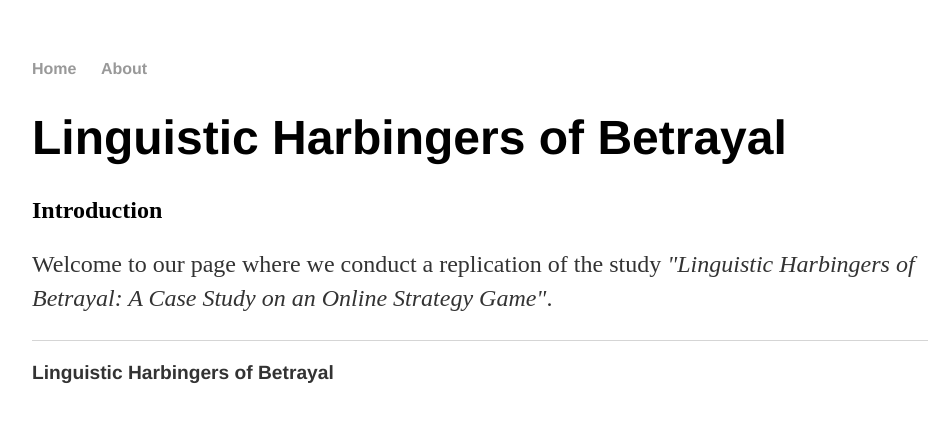
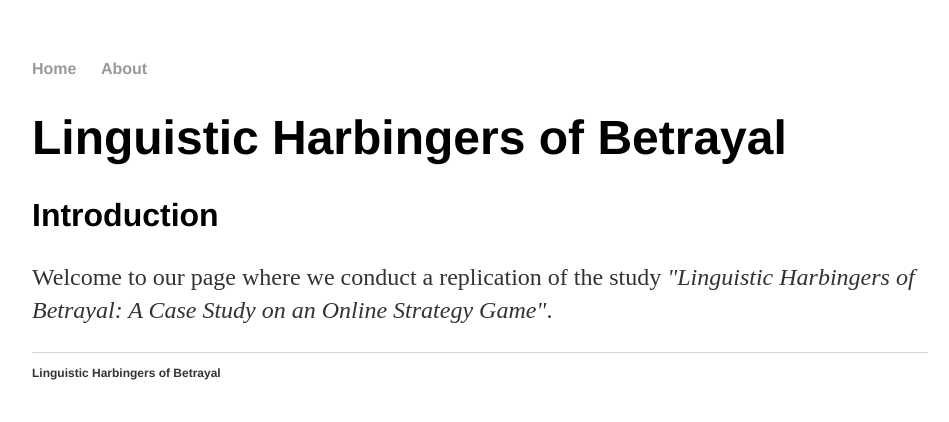
Before and after one commit to carrizo-git/carrizo-git.github.io, a Jekyll site: the page built from index.md, in a window 1280 px wide. Shown: the top 422 px of the page, without its empty margins (160-1109 px from the left). Built offline with Jekyll 4.4.1, drawn with Linux system fonts in a browser that asks for light colours.

Commit message:
Update main.css

```diff
--- a/css/main.css
+++ b/css/main.css
@@ -23,6 +23,10 @@ h1 {
     font-size: 3em;
     font-family:'Helvetica', 'Arial', 'Sans-Serif';
 }
+h2 {
+    font-size: 2em;
+    font-family:'Helvetica', 'Arial', 'Sans-Serif';
+}
 p {
     font-size: 1.5em;
     line-height: 1.4em;
@@ -30,7 +34,7 @@ p {
 }
 footer {
     border-top: 1px solid #d5d5d5;
-    font-size: .8em;
+    font-size: .5em;
 }
 
 ul.posts {
```
